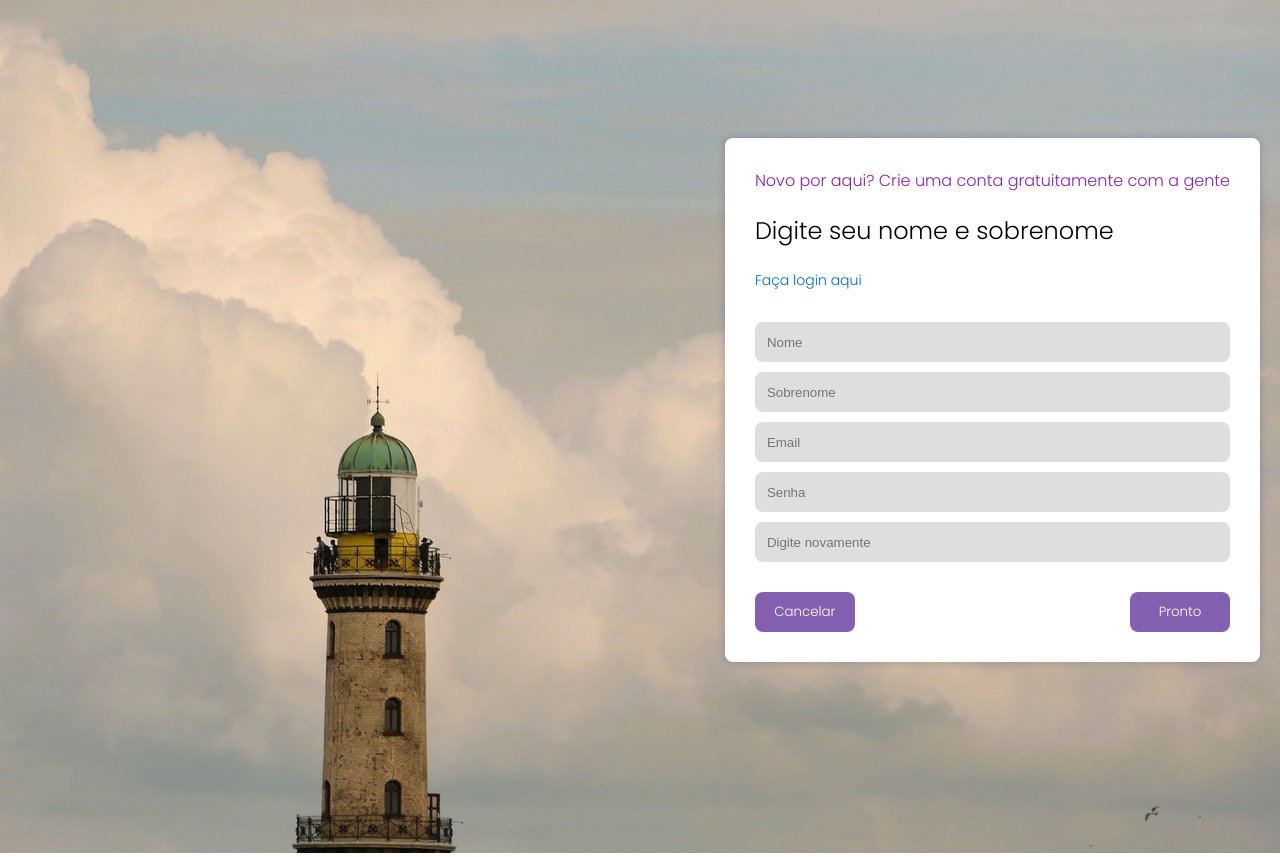
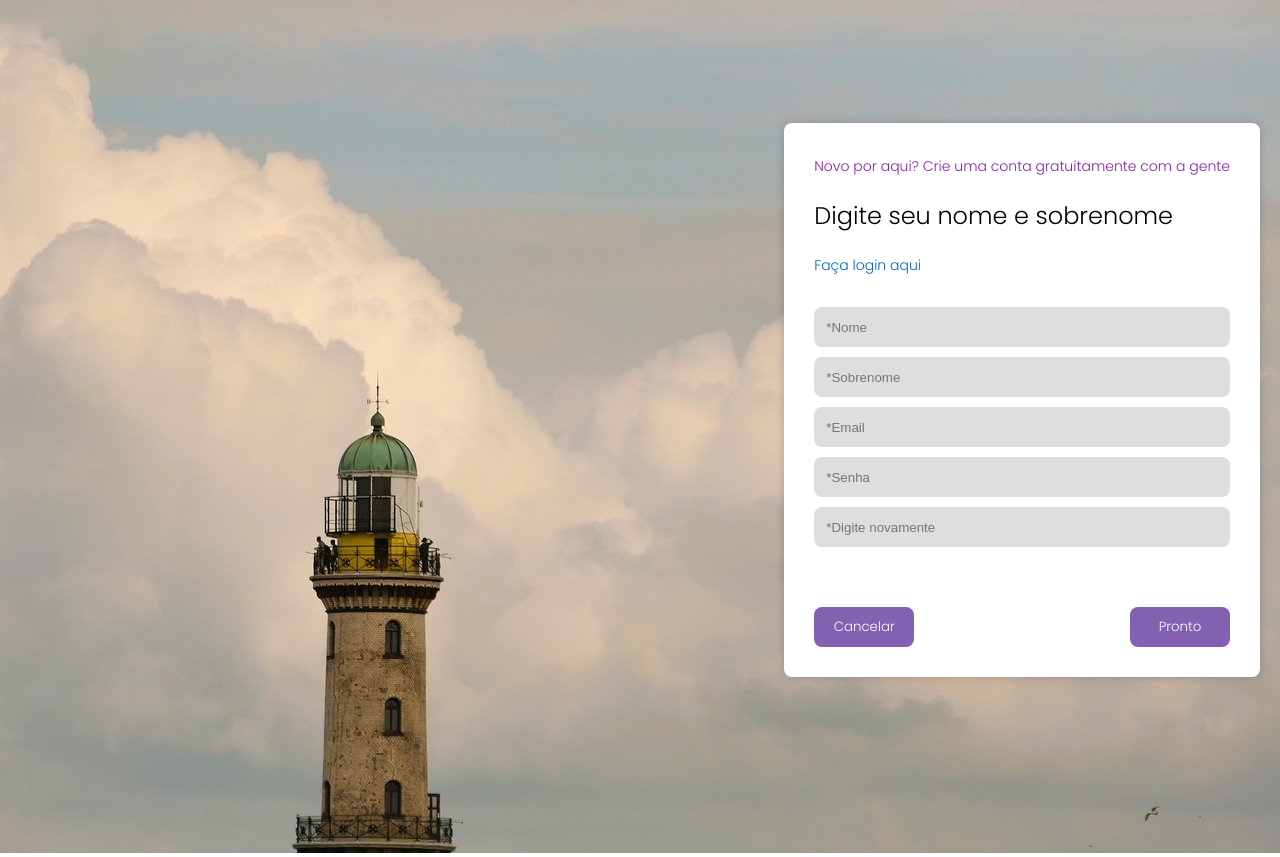
Before and after one commit to httpsdfaa/frontend-register, a React (Create React App) app: page /inscreva-se in a window 1280 px wide. Built offline with nearby package versions, Linux system fonts and the light colour scheme.

Commit message:
resolvendo bug de color

```diff
--- /dev/null
+++ b/src/components/Constants.css
@@ -0,0 +1,4 @@
+section.errorRequired > span, section.errorAuth > span{
+    color: red;
+    font-size: 13px;
+}
--- /dev/null
+++ b/src/components/Constants.jsx
@@ -0,0 +1,18 @@
+import React from "react";
+import './Constants.css'
+
+export function ErrorRequired(){
+    return(
+        <section className="errorRequired">
+            <span>*Campo obrigatório</span>
+        </section>
+    )
+}
+
+export function ErrorAuth(){
+    return(
+        <section className="errorAuth">
+            <span>Email ou senha incorreto</span>
+        </section>
+    )
+}
--- a/src/components/template/LoginTemplate.css
+++ b/src/components/template/LoginTemplate.css
@@ -1,12 +1,12 @@
 div.login div.nameInput {
-    padding: 30px 0;
+    padding-top: 30px;
 }
 
 div.login div.button{
     padding-top: 30px;
 }
 
-div.login span {
+span {
     font-size: 14px;
     color: rgb(0, 105, 197);
     cursor: pointer;
--- a/src/components/template/LoginTemplate.jsx
+++ b/src/components/template/LoginTemplate.jsx
@@ -1,23 +1,84 @@
+import React from 'react';
 import './LoginTemplate.css';
 import './index.css'
 import { Link } from 'react-router-dom';
+import { ErrorRequired } from '../Constants'
 
-export default function LoginTemplate() {
+export default class LoginTemplate extends React.Component {
+    constructor(props) {
+        super(props);
+        this.state = {
+            valueEMAIL: '',
+            valuePASS: '',
+            errorRequired: false
+        }
+
+        this.handleChangeEmail = this.handleChangeEmail.bind(this);
+        this.handleChangePass = this.handleChangePass.bind(this);
+        this.handleSubmit = this.handleSubmit.bind(this);
+    }
+
+    handleChangeEmail(event) {
+        this.setState({
+            valueEMAIL: event.target.value,
+            errorRequired: false
+        })
+    }
+
+    handleChangePass(event) {
+        this.setState({
+            valuePASS: event.target.value,
+            errorRequired: false
+        })
+    }
+
+    handleSubmit(event) {
+        event.preventDefault();
+
+        const email = this.state.valueEMAIL
+        const pass = this.state.valuePASS
+
+        if (email === '' || pass === '') {
+            this.setState({ errorRequired: true })
+
+            setTimeout(() => {
+                this.setState({ errorRequired: false })
+            }, 5000)
+        }
+    }
+
+    render() {
         return (
             <section className="login">
                 <div className="login">
                     <h2>Entre em sua conta</h2>
                     <Link to="/inscreva-se"><span className="createAccount">Não possui uma conta?</span></Link>
+                    <form onSubmit={this.handleSubmit}>
                         <div className="nameInput">
-                            <input type="email" placeholder='Email' />
-                            <input type="password" placeholder='Senha' />
+                            <input type="email" placeholder='*Email'
+                                value={this.state.valueEMAIL}
+                                onChange={this.handleChangeEmail} />
+                            <input type="password" placeholder='*Senha'
+                                value={this.state.valuePASS}
+                                onChange={this.handleChangePass} />
+                        </div>
+                        <div className="error">
+                            {
+                                this.state.errorRequired ?
+                                    <ErrorRequired />
+                                    : null
+                            }
+
+                            {/* <ErrorAuth /> */}
                         </div>
                         <Link to="/recover"><span className='forgotAccount'>Esqueceu sua senha?</span></Link>
                         <div className="button">
-                            <button className="nameButton" id="cancel">Cancelar</button>
+                            <button type="submit" className="nameButton" id="cancel">Cancelar</button>
                             <button className="nameButton" id="done">Pronto</button>
                         </div>
+                    </form>
                 </div>
             </section>
         )
     }
+}
--- a/src/components/template/RegistrationTemplate.jsx
+++ b/src/components/template/RegistrationTemplate.jsx
@@ -2,8 +2,78 @@ import React from 'react';
 import './RegistrationTemplate.css';
 import './index.css'
 import { Link } from 'react-router-dom';
+import { ErrorRequired } from '../Constants'
 
 export default class Registration extends React.Component {
+    constructor(props) {
+        super(props);
+        this.state = {
+            valueNAME: '',
+            valueSURNAME: '',
+            valueEMAIL: '',
+            valuePASS: '',
+            valuePASS_AGAIN: '',
+            errorRequired: false
+        }
+
+        this.handleChangeName = this.handleChangeName.bind(this);
+        this.handleChangeSurname = this.handleChangeSurname.bind(this);
+        this.handleChangeEmail = this.handleChangeEmail.bind(this);
+        this.handleChangePass = this.handleChangePass.bind(this);
+        this.handleChangePass_Again = this.handleChangePass_Again.bind(this);
+        this.handleSubmit = this.handleSubmit.bind(this);
+    }
+
+
+    handleChangeName(event) {
+        this.setState({
+            valueNAME: event.target.value
+        })
+    }
+
+    handleChangeSurname(event) {
+        this.setState({
+            valueSURNAME: event.target.value
+        })
+    }
+
+    handleChangeEmail(event) {
+        this.setState({
+            valueEMAIL: event.target.value
+        })
+    }
+
+    handleChangePass(event) {
+        this.setState({
+            valuePASS: event.target.value
+        })
+    }
+
+    handleChangePass_Again(event) {
+        this.setState({
+            valuePASS_AGAIN: event.target.value
+        })
+    }
+
+    handleSubmit(event) {
+        event.preventDefault();
+        const inputNAME = this.state.valueNAME
+        const inputSURNAME = this.state.valueSURNAME
+        const inputEMAIL = this.state.valueEMAIL
+        const inputPASS = this.state.valuePASS
+        const inputPASS_AGAIN = this.state.valuePASS_AGAIN
+
+        if (inputNAME === '' || inputSURNAME === '' || inputEMAIL === '' || inputPASS === '' || inputPASS_AGAIN === '') {
+            this.setState({ errorRequired: true })
+
+            setTimeout(() => {
+                this.setState({
+                    errorRequired: false
+                })
+            }, 5000);
+
+        }
+    }
 
     render() {
         return (
@@ -15,17 +85,36 @@ export default class Registration extends React.Component {
                         </span>
                         <h2>Digite seu nome e sobrenome</h2>
                         <Link to="/login"><span className='loginAccount'>Faça login aqui</span></Link>
-                        <div className="nameInput">
-                            <input type="text" placeholder='Nome' />
-                            <input type="text" placeholder='Sobrenome' />
-                            <input type="email" placeholder='Email' />
-                            <input type="password" placeholder='Senha' />
-                            <input type="password" placeholder='Digite novamente' />
-                        </div>
-                        <div className="button">
-                            <button className="nameButton" id="cancel">Cancelar</button>
-                            <button className="nameButton" id="done">Pronto</button>
-                        </div>
+                        <form onSubmit={this.handleSubmit}>
+                            <div className="nameInput">
+                                <input type="text" placeholder='*Nome'
+                                    value={this.state.valueNAME}
+                                    onChange={this.handleChangeName} />
+                                <input type="text" placeholder='*Sobrenome'
+                                    value={this.state.valueSURNAME}
+                                    onChange={this.handleChangeSurname} />
+                                <input type="email" placeholder='*Email'
+                                    value={this.state.valueEMAIL}
+                                    onChange={this.handleChangeEmail} />
+                                <input type="password" placeholder='*Senha'
+                                    value={this.state.valuePASS}
+                                    onChange={this.handleChangePass} />
+                                <input type="password" placeholder='*Digite novamente'
+                                    value={this.state.valuePASS_AGAIN}
+                                    onChange={this.handleChangePass_Again} />
+                            </div>
+                            <div className="error">
+                                {
+                                    this.state.errorRequired ?
+                                        <ErrorRequired />
+                                        : null
+                                }
+                            </div>
+                            <div className="button">
+                                <button className="nameButton" id="cancel">Cancelar</button>
+                                <button className="nameButton" id="done" >Pronto</button>
+                            </div>
+                        </form>
                     </div>
                 </section>
             </React.Fragment>
--- a/src/components/template/TempPrincipal.css
+++ b/src/components/template/TempPrincipal.css
@@ -6,6 +6,7 @@ section.principal {
     height: 100vh;
     position: absolute;
     top: 0;
+    z-index: 3;
 }
 
 div.principal {
--- a/src/components/template/index.css
+++ b/src/components/template/index.css
@@ -7,6 +7,11 @@ section.registrationName, section.login, section.recoverPass {
     align-items: center;
     font-family: var(--font-default-family);
     z-index: 2;
+}
+
+div.error{
+    height: 30px;
+    color: red;
 }
 
 h2 {
```
Lines whose indentation alone changed are shown as unchanged.
